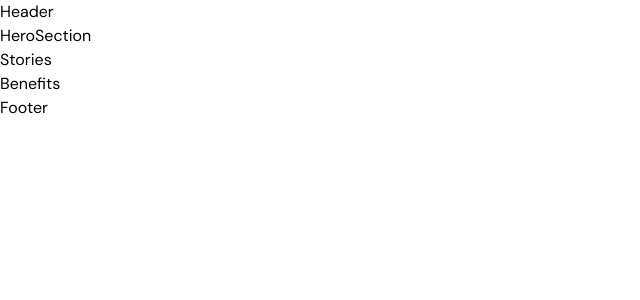
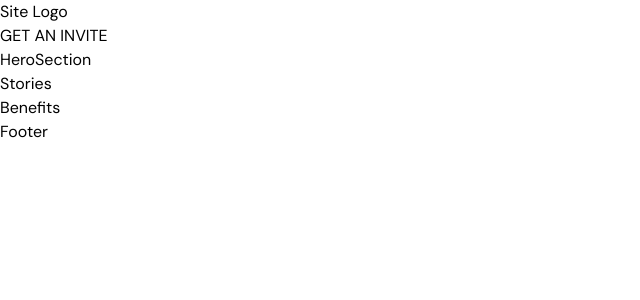
Before and after one commit to viblo29/photosnap, a Next.js app in the folder my-app/: page / in a window 1280 px wide. Shown: the top 300 px of the page, without its empty margins (0-640 px from the left). Built offline with nearby package versions, Linux system fonts and the light colour scheme.

Commit message:
Developed Header and Footer

```diff
--- /dev/null
+++ b/my-app/components/atoms/NavButtons/NavButtons.tsx
@@ -0,0 +1,9 @@
+import React from 'react'
+
+function NavButtons() {
+  return (
+    <div>NavButtons</div>
+  )
+}
+
+export default NavButtons
--- a/my-app/components/molecules/Home/Header/Header.tsx
+++ b/my-app/components/molecules/Home/Header/Header.tsx
@@ -2,7 +2,13 @@ import React from 'react'
 
 function Header() {
   return (
-    <div>Header</div>
+    <div>
+      <div className='w-full'>
+        <div>Site Logo</div>
+        <div></div>
+        <button>GET AN INVITE</button>
+      </div>
+    </div>
   )
 }
 
```
Also changed, not shown: my-app/public/site-logo.svg (added).
